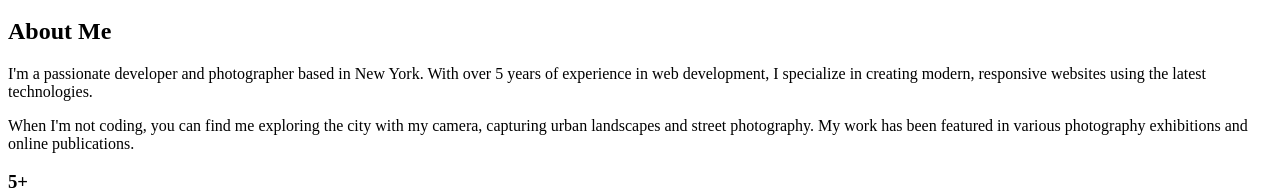
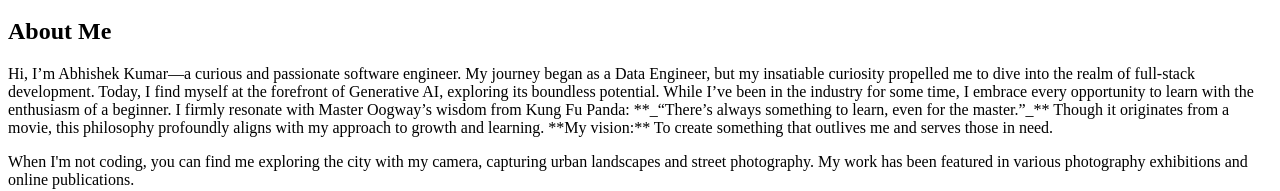
Before and after one commit to codesbya8h1/agent-a8h1, a React (Vite) app in the folder client/: page / in a window 1280 px wide. Shown: the part 662-853 px from the top of the page. Built offline with nearby package versions, Linux system fonts and the light colour scheme.

Commit message:
Checkpoint after starting plan

```diff
--- a/client/src/components/About.tsx
+++ b/client/src/components/About.tsx
@@ -17,10 +17,25 @@ export default function About() {
             <Card>
               <CardContent className="pt-6">
                 <p className="text-lg leading-relaxed">
-                  I'm a passionate developer and photographer based in New York. With over 5 years of experience in web development, I specialize in creating modern, responsive websites using the latest technologies.
+                  Hi, I’m Abhishek Kumar—a curious and passionate software
+                  engineer. My journey began as a Data Engineer, but my
+                  insatiable curiosity propelled me to dive into the realm of
+                  full-stack development. Today, I find myself at the forefront
+                  of Generative AI, exploring its boundless potential. While
+                  I’ve been in the industry for some time, I embrace every
+                  opportunity to learn with the enthusiasm of a beginner. I
+                  firmly resonate with Master Oogway’s wisdom from Kung Fu
+                  Panda: **_“There’s always something to learn, even for the
+                  master.”_** Though it originates from a movie, this philosophy
+                  profoundly aligns with my approach to growth and learning.
+                  **My vision:** To create something that outlives me and serves
+                  those in need.
                 </p>
                 <p className="text-lg leading-relaxed mt-4">
-                  When I'm not coding, you can find me exploring the city with my camera, capturing urban landscapes and street photography. My work has been featured in various photography exhibitions and online publications.
+                  When I'm not coding, you can find me exploring the city with
+                  my camera, capturing urban landscapes and street photography.
+                  My work has been featured in various photography exhibitions
+                  and online publications.
                 </p>
               </CardContent>
             </Card>
```
